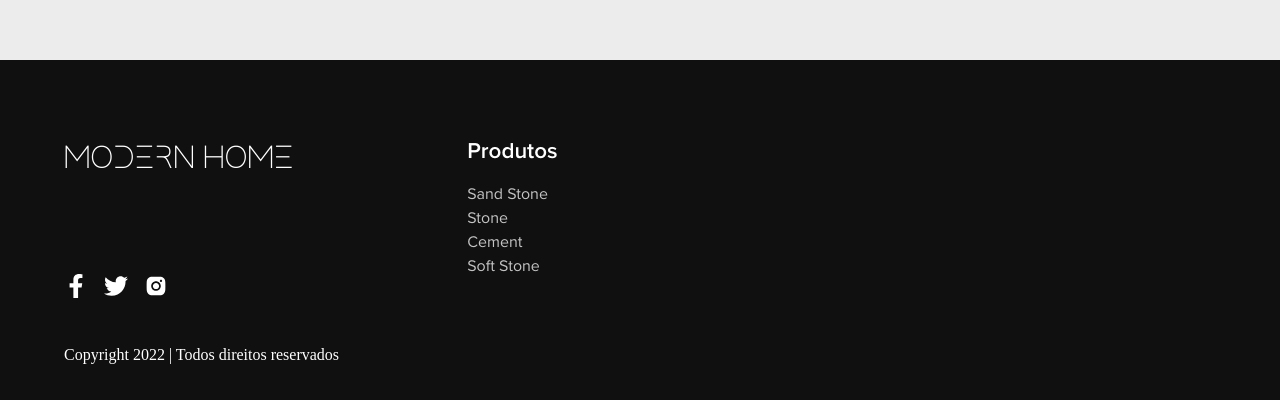
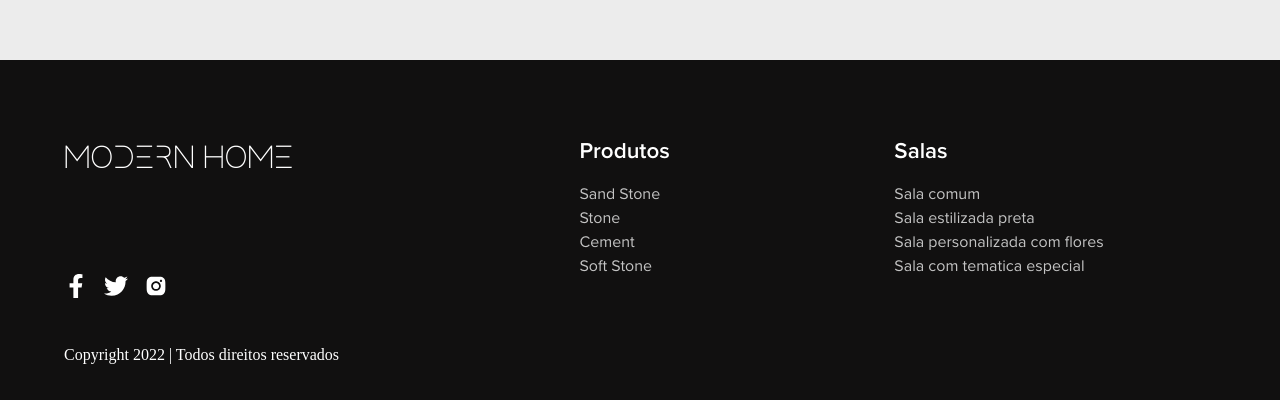
Before and after one commit to FeBassetto/clothing-store, a React (Create React App) app: page / in a window 1280 px wide. Shown: the part 828-1228 px from the top of the page. Built offline with nearby package versions, Linux system fonts and the light colour scheme; the HTML template or start-up script is replaced by a standard one.

Commit message:
Finished rooms list footer

```diff
--- a/src/components/Footer/Footer.jsx
+++ b/src/components/Footer/Footer.jsx
@@ -2,13 +2,15 @@ import React from "react";
 import style from './Footer.module.css'
 import Principal from "./Principal/Principal";
 import ProductsFooter from "./ProductsFooter/ProductsFooter";
+import RoomsFooter from "./RoomsFooter/RoomsFooter";
 
 const Footer = () => {
-    return(
+    return (
         <footer className={style.footer}>
-            <Principal/>
+            <Principal />
             <div className={style.footer__infos}>
-                <ProductsFooter/>
+                <ProductsFooter />
+                <RoomsFooter />
             </div>
         </footer>
     )
--- a/src/components/Footer/Footer.module.css
+++ b/src/components/Footer/Footer.module.css
@@ -11,3 +11,10 @@
 
     box-sizing: border-box;
 }
+
+.footer__infos{
+    width: 65%;
+
+    display: flex;
+    justify-content: space-around;
+}
--- a/src/components/Footer/ProductsFooter/ProductsFooter.jsx
+++ b/src/components/Footer/ProductsFooter/ProductsFooter.jsx
@@ -4,10 +4,10 @@ import ListFooter from "../ListFooter/ListFooter";
 const ProductsFooter = () => {
 
     const productsList = [
-        { text: 'Sand Stone', link: '/products/12' },
-        { text: 'Stone', link: '/products/12' },
-        { text: 'Cement', link: '/products/12' },
-        { text: 'Soft Stone', link: '/products/12' }
+        { text: 'Sand Stone', link: '/rooms/12' },
+        { text: 'Stone', link: '/rooms/12' },
+        { text: 'Cement', link: '/rooms/12' },
+        { text: 'Soft Stone', link: '/rooms/12' }
     ]
 
     return (
--- /dev/null
+++ b/src/components/Footer/RoomsFooter/RoomsFooter.jsx
@@ -0,0 +1,19 @@
+import React from "react";
+import ListFooter from "../ListFooter/ListFooter";
+
+
+const RoomsFooter = () => {
+
+    const roomsList = [
+        { text: 'Sala comum', link: '/rooms/12' },
+        { text: 'Sala estilizada preta', link: '/rooms/12' },
+        { text: 'Sala personalizada com flores', link: '/rooms/12' },
+        { text: 'Sala com tematica especial', link: '/rooms/12' },
+    ]
+
+    return (
+        <ListFooter title='Salas' contents={roomsList} />
+    )
+}
+
+export default RoomsFooter
--- a/src/components/Header/SearchHeader/SearchHeader.module.css
+++ b/src/components/Header/SearchHeader/SearchHeader.module.css
@@ -12,6 +12,7 @@
     width: 0%;
     height: 60%;
     padding: 0;
+    outline: 0;
 
     font-size: 1.25vw;
     font-family: 'proximanova-medium';
```
